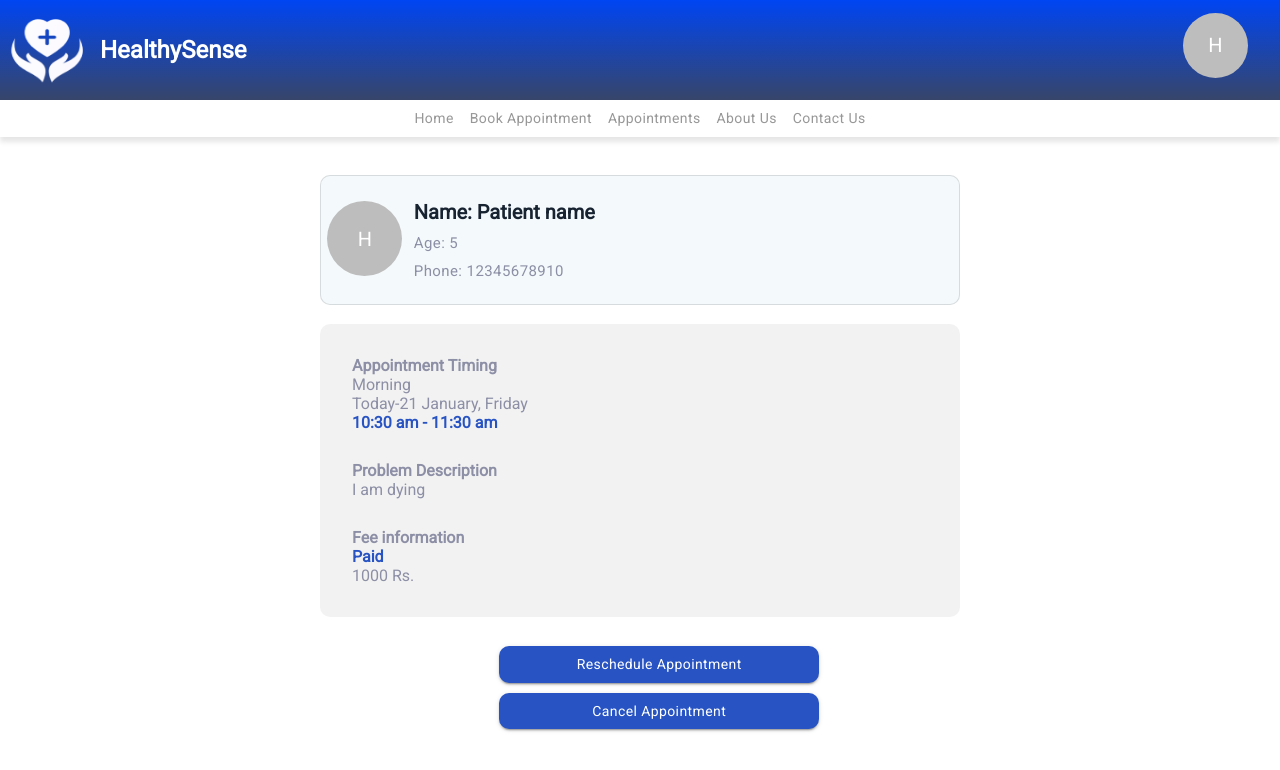
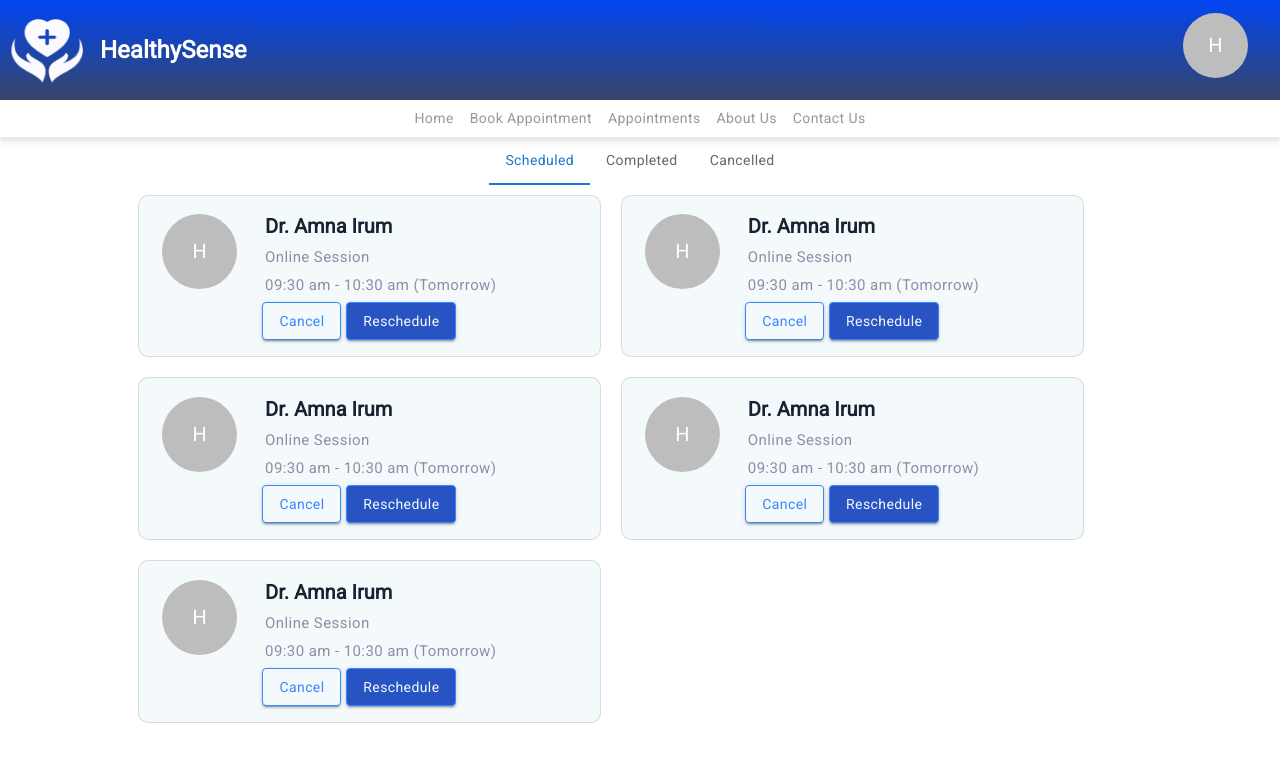
Before and after one commit to MalaikaaZafar/HealthySenseWebb, a React (Create React App) app in the folder frontend/: page / in a window 1280 px wide. Shown: the top 770 px of the page. Built offline with nearby package versions, Linux system fonts and the light colour scheme.

Commit message:
viewAppointmentList-Doctor

```diff
--- a/frontend/src/App.js
+++ b/frontend/src/App.js
@@ -1,11 +1,14 @@
 import NavBar from './Components/NavBar.js';
 import AppointmentDetail from './DoctorLayout/AppointmentDetail.js';
 import UserCard from './Components/UserCard.js';
+import CustomTabPanel from './DoctorLayout/ViewAppointmentList.js';
+import { AppBar } from '@mui/material';
+import AppointmentCard from './Components/AppointmentCard.js';
 function App() {
   return (
     <div className="App">
       <NavBar/>
-      <AppointmentDetail/>
+      <CustomTabPanel/>
     </div>
   );
 }
--- /dev/null
+++ b/frontend/src/Components/AppointmentCard.js
@@ -0,0 +1,101 @@
+import Card from "@mui/material/Card";
+import Avatar from "@mui/material/Avatar";
+import { Button } from "@mui/material";
+
+function AppointmentCard({ type, status }) {
+  return (
+    <Card
+      variant="outlined"
+      style={{
+        width: "45%",
+        background: "#F4F9FB",
+        borderRadius: "10px",
+        margin: "10px",
+      }}
+    >
+      <div className="user-card-img">
+        <Avatar
+          style={{
+            margin: "1%",
+            marginLeft: "5%",
+            marginRight: "5%",
+            height: "75px",
+            width: "75px",
+            float: "left",
+          }}
+        >
+          H
+        </Avatar>
+        <div className="patientDetails" style={{ margin: "3%" }}>
+          {type === "doctor" ? <DoctorDetails /> : <PatientDetails />}
+          <div className="docSpeciality">
+            <p>Online Session</p>
+          </div>
+          <div className="docExperience">
+            <p>09:30 am - 10:30 am (Tomorrow)</p>
+          </div>
+          {status === "Completed" ? <IsComplete /> : <IsNotComplete />}
+        </div>
+      </div>
+    </Card>
+  );
+}
+
+function IsComplete() {
+  return (
+    <div className="apptButtons">
+    <Button
+      style={{background: "#F4F9FB", color: "#3B86FF", textTransform: "none" }}>
+      Leave Review
+    </Button>
+    </div>
+  );
+}
+
+function IsNotComplete() {
+  return (
+    <div className="apptButtons">
+      <Button
+        variant="contained"
+        style={{
+          background: "#F4F9FB",
+          color: "#3B86FF",
+          border: "1px solid #3B86FF",
+          margin: "1%",
+          textTransform: "none",
+        }}
+      >
+        Cancel
+      </Button>
+      <Button
+        variant="contained"
+        style={{
+          background: "#2854c3",
+          color: "#f4f9fb",
+          border: "1px solid #3B86FF",
+          margin: "1%",
+          textTransform: "none",
+        }}
+      >
+        Reschedule
+      </Button>
+    </div>
+  );
+}
+function PatientDetails() {
+  return (
+    <div className="docName">
+      <p>Name: Patient name</p>
+    </div>
+  );
+}
+
+function DoctorDetails() {
+  return (
+    <div className="docName">
+      <p>Dr. Amna Irum</p>
+    </div>
+  );
+}
+
+export default AppointmentCard;
--- a/frontend/src/Components/UserCard.js
+++ b/frontend/src/Components/UserCard.js
@@ -8,7 +8,7 @@ function UserCard({type, width})
     return(
         <Card variant='outlined' style={{width:{width}, background:'#F4F9FB', borderRadius:'10px'}}>
             <div className='user-card-img'>
-            <Avatar style={{ margin:'1%', height: '75px', width: '75px', float: 'left' }}>H</Avatar>
+            <Avatar style={{ margin:'1%',marginLeft:'5%',marginRight:'5%', height: '75px', width: '75px', float: 'left' }}>H</Avatar>
                 {type==='doctor' ? <DoctorDetails/> : <PatientDetails/>}
             </div>
         </Card>
--- a/frontend/src/DoctorLayout/AppointmentDetail.css
+++ b/frontend/src/DoctorLayout/AppointmentDetail.css
@@ -153,7 +153,9 @@
     margin-bottom: 5%;
     width: 100%;
 }
-
+.detail p{
+  margin-left: 3%;
+}
 .appointmentBtns {
   display: flex;
   flex-direction: column;
--- a/frontend/src/DoctorLayout/DetailComponent.js
+++ b/frontend/src/DoctorLayout/DetailComponent.js
@@ -1,23 +1,34 @@
 import './AppointmentDetail.css';
-
+import TimeIcon from '@mui/icons-material/AccessTime';
+import PatientIcon from '@mui/icons-material/PersonOutlineOutlined';
+import ProblemIcon from '@mui/icons-material/DescriptionOutlined';
+import FeeIcon from '@mui/icons-material/AttachMoneyOutlined';
 function DetailComponent({timing, problem, fee, feeStatus}) {
   return (
     <div className="appointmentDetails">
+       <p className="heading"><TimeIcon/> Appointment Timing</p>
     <div className="detail">
-    <p className="heading">Appointment Timing</p>
-      <p>Morning</p>
+      <p >Morning</p>
       <p>Today-21 January, Friday</p>
       <p style={{color: "#2854C3", fontWeight: "bold"}}>{timing}</p>
       </div>
+      <div>
+       <p className="heading"><PatientIcon/> Doctor information </p>
+       <div className="detail">
+              <p>Dr. Amna Irum</p>
+              <p>Nephrologist</p>
+              <p>5+ Years of Experience</p>
+        </div>
+      </div>
       <div >
-       <p className="heading">Problem Description </p>
+       <p className="heading"><ProblemIcon/>Problem Description </p>
        <div className="detail">
               <p>{problem}</p>
         </div>
       </div>
       <div >
+      <p className="heading"><FeeIcon/> Fee information </p>
       <div className="detail" style={{marginBottom: '0px'}}>
-       <p className="heading">Fee information </p>
               <p  style={{color: "#2854C3", fontWeight: "bold"}}>{feeStatus}</p>
               <p>{fee}</p>
         </div>
--- /dev/null
+++ b/frontend/src/DoctorLayout/ViewAppointmentList.js
@@ -0,0 +1,41 @@
+import * as React from 'react';
+import Tabs from '@mui/material/Tabs';
+import Tab from '@mui/material/Tab';
+import Box from '@mui/material/Box';
+
+import AppointmentCard from '../Components/AppointmentCard';
+
+ function AppointmentList() {
+  const [value, setValue] = React.useState('Scheduled');
+
+  const handleChange = (event, newValue) => {
+    setValue(newValue);
+    console.log(newValue);
+  };
+
+  return (
+    <Box sx={{width: '100%'}} style={{display: 'flex', flexDirection: 'column', justifyContent: 'center', alignItems: 'center'}}>
+   <Box >
+      <Tabs
+        value={value}
+        onChange={handleChange}
+        textColor="primary"
+        indicatorColor="primary"
+        aria-label="secondary tabs example"
+      >
+        <Tab value="Scheduled" label="Scheduled" style={{textTransform:'none'}} />
+        <Tab value="Completed" label="Completed" style={{textTransform:'none'}} />
+        <Tab value="Cancelled" label="Cancelled" style={{textTransform:'none'}} />
+      </Tabs>
+    </Box>
+    <Box style={{display: 'flex', flexDirection: 'row', flexWrap:'wrap', width: '80%'}}>
+    {Array.from({ length: 5 }).map((_, index) => (
+    <AppointmentCard key={index} type='doctor' status={value}/>
+  ))}
+    </Box>
+    </Box>
+
+  );
+}
+
+export default AppointmentList;
```
